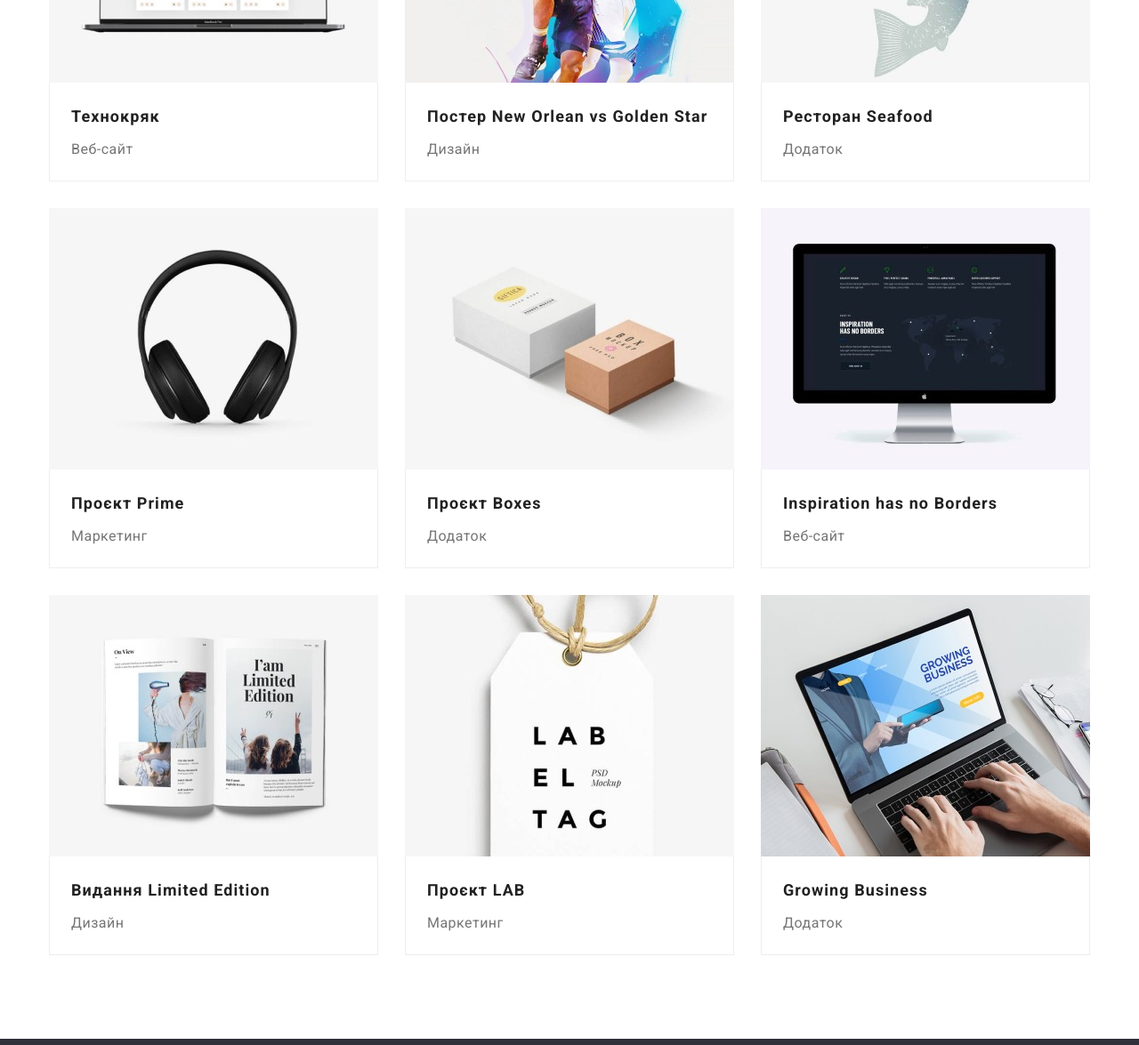
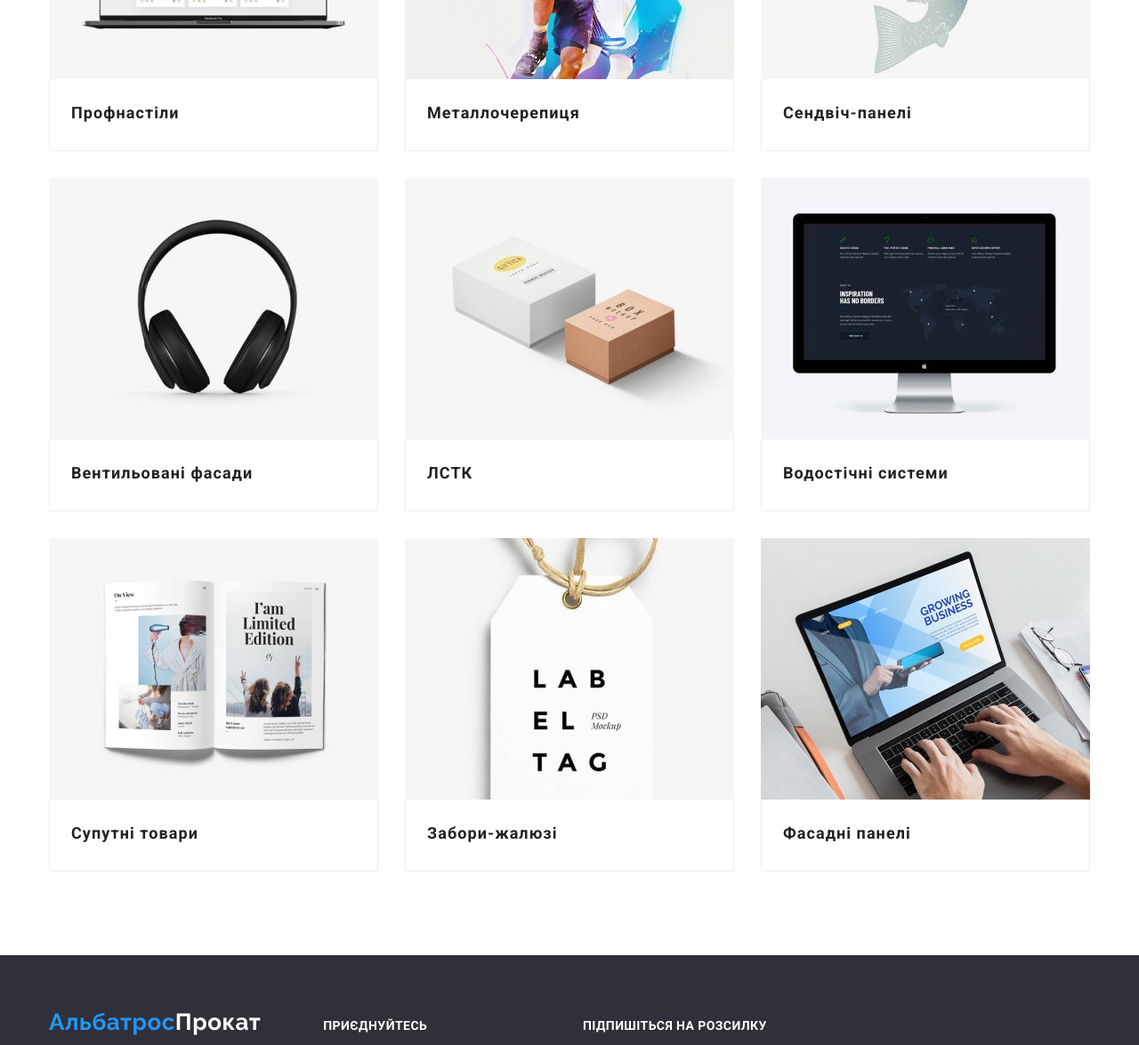
Before and after one commit to Cryosphere/albatros-prokat, a plain HTML site: page goods.html in a window 1280 px wide. Shown: the part 490-1665 px from the top of the page at 89% size. Drawn offline with nearby package versions, Linux system fonts and the light colour scheme.

```diff
--- a/portfolio.html
+++ b/goods.html
@@ -30,10 +30,10 @@
         <nav class="nav header__nav">
           <ul class="nav__list">
             <li class="nav__item">
-              <a href="./index.html" class="nav__link link">Компания</a>
+              <a href="./index.html" class="nav__link link">Компанія</a>
             </li>
             <li class="nav__item">
-              <a href="./portfolio.html" class="nav__link nav__link--current link">Продукция</a>
+              <a href="./goods.html" class="nav__link nav__link--current link">Продукція</a>
             </li>
             <li class="nav__item">
               <a href="" class="nav__link link">Контакти</a>
@@ -75,32 +75,36 @@
     <main>
       <section class="filters section">
         <div class="container">
-          <h1 class="visually-hidden">Фільтра</h1>
+          <h1 class="visually-hidden">Фільтри</h1>
 
           <ul class="filters__list">
             <li class="filters__item">
-              <button class="filters__btn btn" type="button">Профнастил</button>
+              <button class="filters__btn btn" type="button">Профнастіли
+              </button>
             </li>
             <li class="filters__item">
-              <button class="filters__btn btn" type="button">Металлочерепица</button>
+              <button class="filters__btn btn" type="button">Металлочерепиця</button>
             </li>
             <li class="filters__item">
-              <button class="filters__btn btn" type="button">Сэндвич-панели</button>
+              <button class="filters__btn btn" type="button">Сендвіч-панелі</button>
             </li>
             <li class="filters__item">
-              <button class="filters__btn btn" type="button">Вентеллируемые фасады</button>
+              <button class="filters__btn btn" type="button">Вентельовані фасади</button>
             </li>
             <li class="filters__item">
               <button class="filters__btn btn" type="button">ЛСТК</button>
             </li>
             <li class="filters__item">
-              <button class="filters__btn btn" type="button">Водосточные системы</button>
+              <button class="filters__btn btn" type="button">Водостічні системи</button>
             </li>
             <li class="filters__item">
               <button class="filters__btn btn" type="button">Супутні товари</button>
             </li>
             <li class="filters__item">
               <button class="filters__btn btn" type="button">Забори-жалюзі</button>
+            </li>
+            <li class="filters__item">
+              <button class="filters__btn btn" type="button">Фасадні касети</button>
             </li>
           </ul>
           <ul class="offers__list">
@@ -123,14 +127,13 @@
                     loading="lazy"
                   />
                   <p class="content__after">
-                    Ресурс пропонує комплексні пропозиції з різним рівнем функціоналу та сервісів.
-                    Все це дозволить відвідувачу отримати вичерпні відомості про компанію чи
-                    приватну особу.
+                    Профнастіл - це будівельний матеріал, що представляє собою металічний лист, виготовлений з листової оцинкованої сталі
+                     холодною прокаткою. Призначений для використання у будівництві дахів, зведенні зовнішніх стін, огорож. Виготовляються
+                      профільовані листи сталеві з покриттям металізаційним і органічним або без органічного.
                   </p>
                 </div>
                 <div class="filters__name">
-                  <h2 class="filters__title">Технокряк</h2>
-                  <p class="filters__after">Веб-сайт</p>
+                  <h2 class="filters__title">Профнастіли</h2>
                 </div>
               </a>
             </li>
@@ -153,14 +156,12 @@
                     loading="lazy"
                   />
                   <p class="content__after">
-                    Ресурс пропонує комплексні пропозиції з різним рівнем функціоналу та сервісів.
-                    Все це дозволить відвідувачу отримати вичерпні відомості про компанію чи
-                    приватну особу.
+                    Металочерепиця - це  покрівельний матеріал з бляхи, вкритої полімерним матеріалом, профільованої форми у вигляді
+                     черепиці/дахівки.
                   </p>
                 </div>
                 <div class="filters__name">
-                  <h2 class="filters__title">Постер New Orlean vs Golden Star</h2>
-                  <p class="filters__after">Дизайн</p>
+                  <h2 class="filters__title">Металлочерепиця</h2>
                 </div>
               </a>
             </li>
@@ -183,14 +184,11 @@
                     loading="lazy"
                   />
                   <p class="content__after">
-                    Ресурс пропонує комплексні пропозиції з різним рівнем функціоналу та сервісів.
-                    Все це дозволить відвідувачу отримати вичерпні відомості про компанію чи
-                    приватну особу.
+                    Сендвіч-панелі - це будівельний матеріал, що має тришарову структуру: два листи жорсткого матеріалу і шар утеплювача між ними.
                   </p>
                 </div>
                 <div class="filters__name">
-                  <h2 class="filters__title">Ресторан Seafood</h2>
-                  <p class="filters__after">Додаток</p>
+                  <h2 class="filters__title">Сендвіч-панелі</h2>
                 </div>
               </a>
             </li>
@@ -213,14 +211,13 @@
                     loading="lazy"
                   />
                   <p class="content__after">
-                    Ресурс пропонує комплексні пропозиції з різним рівнем функціоналу та сервісів.
-                    Все це дозволить відвідувачу отримати вичерпні відомості про компанію чи
-                    приватну особу.
+                    Вентильовані фасади - це це один з різновидів зовнішньої обробки стін будинку. Полягає він в кріпленні на стіну каркасу,
+                     на який вже монтуються спеціальні панелі.це один з різновидів зовнішньої обробки стін будинку. Полягає він в кріпленні на
+                     стіну каркасу, на який вже монтуються спеціальні панелі.
                   </p>
                 </div>
                 <div class="filters__name">
-                  <h2 class="filters__title">Проєкт Prime</h2>
-                  <p class="filters__after">Маркетинг</p>
+                  <h2 class="filters__title">Вентильовані фасади</h2>
                 </div>
               </a>
             </li>
@@ -243,14 +240,11 @@
                     loading="lazy"
                   />
                   <p class="content__after">
-                    Ресурс пропонує комплексні пропозиції з різним рівнем функціоналу та сервісів.
-                    Все це дозволить відвідувачу отримати вичерпні відомості про компанію чи
-                    приватну особу.
+                    ЛСТК- це будівельна конструкція з тонкої сталі, що використовується для будівництва швидкобудуюємі будівлі.
                   </p>
                 </div>
                 <div class="filters__name">
-                  <h2 class="filters__title">Проєкт Boxes</h2>
-                  <p class="filters__after">Додаток</p>
+                  <h2 class="filters__title">ЛСТК</h2>
                 </div>
               </a>
             </li>
@@ -273,14 +267,11 @@
                     loading="lazy"
                   />
                   <p class="content__after">
-                    Ресурс пропонує комплексні пропозиції з різним рівнем функціоналу та сервісів.
-                    Все це дозволить відвідувачу отримати вичерпні відомості про компанію чи
-                    приватну особу.
+                    Водостічні системи - це системи, що складаються із труб, жолобів та з'єднувальних елементів.
                   </p>
                 </div>
                 <div class="filters__name">
-                  <h2 class="filters__title">Inspiration has no Borders</h2>
-                  <p class="filters__after">Веб-сайт</p>
+                  <h2 class="filters__title">Водостічні системи</h2>
                 </div>
               </a>
             </li>
@@ -303,14 +294,11 @@
                     loading="lazy"
                   />
                   <p class="content__after">
-                    Ресурс пропонує комплексні пропозиції з різним рівнем функціоналу та сервісів.
-                    Все це дозволить відвідувачу отримати вичерпні відомості про компанію чи
-                    приватну особу.
+                    До супутніх товарів відносять металеві профілі, планки, мембрани, саморізи.
                   </p>
                 </div>
                 <div class="filters__name">
-                  <h2 class="filters__title">Видання Limited Edition</h2>
-                  <p class="filters__after">Дизайн</p>
+                  <h2 class="filters__title">Супутні товари</h2>
                 </div>
               </a>
             </li>
@@ -333,14 +321,12 @@
                     loading="lazy"
                   />
                   <p class="content__after">
-                    Ресурс пропонує комплексні пропозиції з різним рівнем функціоналу та сервісів.
-                    Все це дозволить відвідувачу отримати вичерпні відомості про компанію чи
-                    приватну особу.
+                    Забори-жалюзі - це сучасний тип огорож, основна особливість якого полягає в розташуванні ламелей:
+                     вони кріпляться до несучої конструкції горизонтально під кутом, нагадуючи тим самим жалюзі .
                   </p>
                 </div>
                 <div class="filters__name">
-                  <h2 class="filters__title">Проєкт LAB</h2>
-                  <p class="filters__after">Маркетинг</p>
+                  <h2 class="filters__title">Забори-жалюзі</h2>
                 </div>
               </a>
             </li>
@@ -363,14 +349,12 @@
                     loading="lazy"
                   />
                   <p class="content__after">
-                    Ресурс пропонує комплексні пропозиції з різним рівнем функціоналу та сервісів.
-                    Все це дозволить відвідувачу отримати вичерпні відомості про компанію чи
-                    приватну особу.
+                    Фасадні панелі - це сучасний облицювальний матеріал, призначений для обшивки фасаду, а також для
+                     обробки цоколя, оформлення колон, веранд, балконів.
                   </p>
                 </div>
                 <div class="filters__name">
-                  <h2 class="filters__title">Growing Business</h2>
-                  <p class="filters__after">Додаток</p>
+                  <h2 class="filters__title">Фасадні панелі</h2>
                 </div>
               </a>
             </li>
@@ -385,9 +369,8 @@
         <div class="footer__address">
           <div class="footer__contact">
             <a href="./index.html" class="footer__contact--logo logo"
-              ><span class="logo__basic">Web</span
-              ><span class="logo__secondary logo__secondar--footer">Studio</span></a
-            >
+              ><span class="logo__basic">Альбатрос</span
+              ><span class="logo__secondary logo__secondar--footer">Прокат</span></a>
             <address class="address">
               <ul class="address__list">
                 <li class="address__item">
@@ -400,10 +383,10 @@
                   >
                 </li>
                 <li class="address__item">
-                  <a class="address__mail" href="mailto:info@devstudio.com">info@devstudio.com</a>
+                  <a class="address__mail" href="mailto:info@devstudio.com">pscdnipro@gmail.com</a>
                 </li>
                 <li class="address__item">
-                  <a class="address__tel" href="tel:+380961111111">+38 096 111 11 11</a>
+                  <a class="address__tel" href="tel:+380669171773">+380669171773</a>
                 </li>
               </ul>
             </address>
@@ -485,7 +468,7 @@
           <a class="mobile-menu__link" href="./index.html">Студія</a>
         </li>
         <li class="mobile-menu__item">
-          <a class="mobile-menu__link" href="./portfolio.html">Портфоліо</a>
+          <a class="mobile-menu__link" href="./goods.html">Портфоліо</a>
         </li>
         <li class="mobile-menu__item">
           <a class="mobile-menu__link" href="./index.html">Контакти</a>
@@ -494,8 +477,8 @@
 
       <ul class="mobile-contacts">
         <li class="mobile-contacts__item">
-          <a class="mobile-contacts__link mobile-contacts--tel" href="tel:+380961111111">
-            +38 096 111 11 11</a
+          <a class="mobile-contacts__link mobile-contacts--tel" href="tel:+380669171773">
+            +380669171773</a
           >
         </li>
         <li class="mobile-contacts__item">
--- a/sass/components/_filters.scss
+++ b/sass/components/_filters.scss
@@ -24,6 +24,7 @@
 }
 
 .filters__btn {
+    height: 60px;
     padding: 6px 22px;
 
     font-weight: 500;
```
Also changed, not shown: index.html (+19 -19 lines), css/main.css, css/main.min.css, 2 other files.
